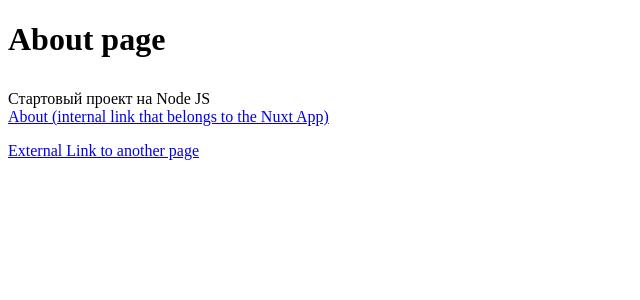
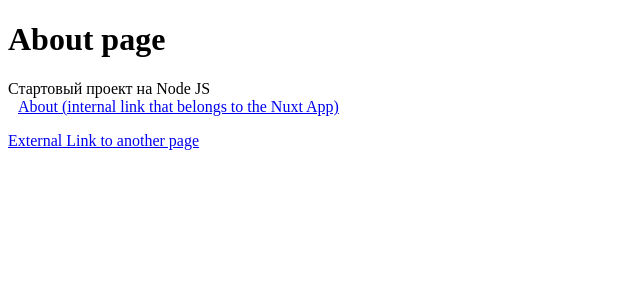
Before and after one commit to novozhilovsergeydisk/start-nuxt, a Nuxt app: page /about in a window 1280 px wide. Shown: the top 300 px of the page, without its empty margins (0-640 px from the left). Built offline with nearby package versions, Linux system fonts and the light colour scheme.

Commit message:
Fixed bug

```diff
--- a/pages/about/index.vue
+++ b/pages/about/index.vue
@@ -2,11 +2,11 @@
   <main>
     <h1>About page</h1>
 
-    <div class="pd-top-10">
+    <div>
       Стартовый проект на Node JS
     </div>
 
-    <NuxtLink to="/">
+    <NuxtLink to="/" class="pd-10">
       About (internal link that belongs to the Nuxt App)
     </NuxtLink>
     <p><a href="https://nuxtjs.org">External Link to another page</a></p>
@@ -15,6 +15,10 @@
 
 <style scoped>
   .pd-top-10 {
-  padding-top: 10px;
+    padding-top: 10px;
+  }
+
+  .pd-10 {
+    padding: 10px;
   }
 </style>
```
